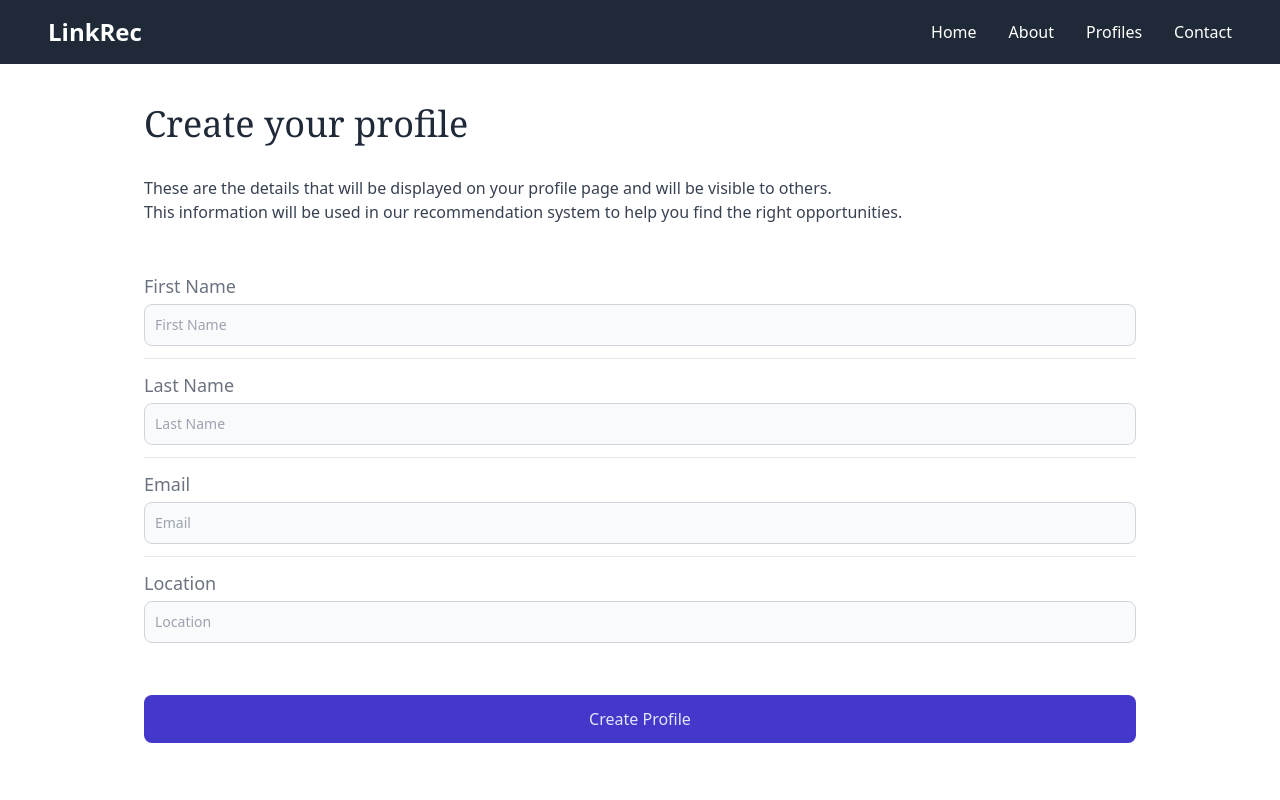
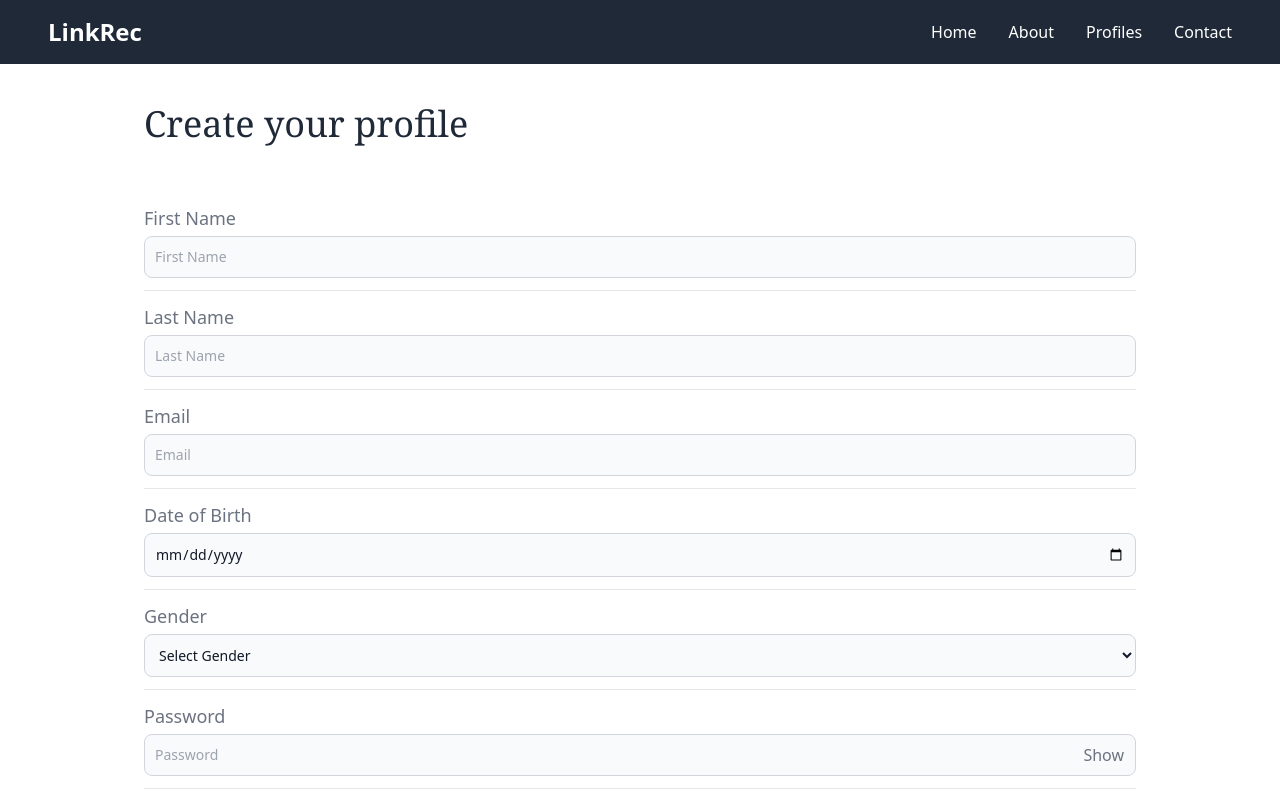
Before and after one commit to DonghoC-1951754/WebInfoProject, a React (Create React App) app in the folder front-end/linkrec-front-end/: page /profile-creation in a window 1280 px wide. Built offline with nearby package versions, Linux system fonts and the light colour scheme.

Commit message:
profile creation finished

```diff
--- a/front-end/linkrec-front-end/src/GraphQL/mutations.js
+++ b/front-end/linkrec-front-end/src/GraphQL/mutations.js
@@ -1,25 +1,79 @@
 import { gql } from '@apollo/client';
 
 export const CREATE_PROFILE = gql`
-  mutation CreateProfile($firstName: String!, $name: String!, $email: String!, $location: String!) {
-    createProfile(firstName: $firstName, name: $name, email: $email, location: $location) {
+  mutation CreateProfile(
+    $firstName: String!,
+    $name: String!,
+    $email: String!,
+    $password: String!,
+    $dateOfBirth: Date!,
+    $location: LocationInput!,
+    $gender: String!
+  ) {
+    createProfile(
+      firstName: $firstName,
+      name: $name,
+      email: $email,
+      password: $password,
+      dateOfBirth: $dateOfBirth,
+      location: $location,
+      gender: $gender
+    ) {
       id
       firstName
       name
       email
-      location
+      gender
+      dateOfBirth
+      location {
+        country
+        city
+        cityCode
+        street
+        houseNumber
+      }
     }
   }
 `;
 
 export const UPDATE_PROFILE = gql`
-  mutation UpdateProfile($id: ID!, $firstName: String!, $name: String, $email: String, $location: String) {
-    updateProfile(id: $id, firstName: $firstName, name: $name, email: $email, location: $location) {
+  mutation UpdateProfile(
+    $id: ID!,
+    $firstName: String,
+    $name: String,
+    $email: String,
+    $password: String,
+    $dateOfBirth: Date,
+    $location: LocationInput,
+    $gender: String,
+    $educations: [EducationInput!],
+    $experiences: [ExperienceInput!]
+  ) {
+    updateProfile(
+      id: $id,
+      firstName: $firstName,
+      name: $name,
+      email: $email,
+      password: $password,
+      dateOfBirth: $dateOfBirth,
+      location: $location,
+      gender: $gender,
+      educations: $educations,
+      experiences: $experiences
+    ) {
       id
       firstName
       name
       email
-      location
+      gender
+      dateOfBirth
+      location {
+        country
+        city
+        cityCode
+        street
+        houseNumber
+      }
     }
   }
 `;
--- a/front-end/linkrec-front-end/src/components/ProfileCreationForm.js
+++ b/front-end/linkrec-front-end/src/components/ProfileCreationForm.js
@@ -1,35 +1,94 @@
 import { Link } from "react-router-dom";
-import React, { useState } from 'react';
-import { useMutation, useQuery,  useLazyQuery } from "@apollo/client";
-import { GET_PROFILES,CHECK_EMAIL_EXISTS  } from "../GraphQL/queries";
-import { CREATE_PROFILE } from '../GraphQL/mutations';
+import React, { useState } from "react";
+import { useMutation, useLazyQuery } from "@apollo/client";
+import { CHECK_EMAIL_EXISTS } from "../GraphQL/queries";
+import { CREATE_PROFILE } from "../GraphQL/mutations";
 
 function ProfileCreationForm() {
   const [formData, setFormData] = useState({
-    firstName: '',
-    name: '',
-    email: '',
-    location: '',
+    firstName: "",
+    name: "",
+    email: "",
+    password: "",
+    dateOfBirth: "",
+    gender: "",
+    location: {
+      country: "",
+      city: "",
+      cityCode: "",
+      street: "",
+      houseNumber: "",
+    },
   });
-
+  const [passwordVisible, setPasswordVisible] = useState(false);
+  const emailRegex = /^[^\s@]+@[^\s@]+\.[^\s@]+$/;
   const [createProfile, { loading, error, data }] = useMutation(CREATE_PROFILE);
-  const [checkEmailExists, { loading: emailCheckLoading }] = useLazyQuery(
-    CHECK_EMAIL_EXISTS,
-    {
+  const [checkEmailExists, { loading: emailCheckLoading }] = useLazyQuery(CHECK_EMAIL_EXISTS, {
     fetchPolicy: "network-only",
-    }
-  );
+  });
 
   const handleInputChange = (e) => {
     const { id, value } = e.target;
+
+    if (id === "email") {
+      if (!emailRegex.test(value)) {
+        e.target.setCustomValidity("Please enter a valid email address.");
+      } else {
+        e.target.setCustomValidity("");
+      }
+    }
+
+    if (id.startsWith("location.")) {
+      const field = id.split(".")[1];
+
+      if (field === "cityCode" && !/^\d*$/.test(value)) {
+        return; // Allow only numeric input
+      }
+
+      setFormData((prev) => ({
+        ...prev,
+        location: {
+          ...prev.location,
+          [field]: value,
+        },
+      }));
+    } else {
       setFormData((prev) => ({
         ...prev,
         [id]: value,
       }));
+    }
+  };
+
+  const handlePasswordVisibilityToggle = () => {
+    setPasswordVisible(!passwordVisible);
   };
 
   const handleSubmit = async () => {
-    const { firstName, name, email, location } = formData;
+    const { firstName, name, email, password, dateOfBirth, gender, location } = formData;
+
+    // Ensure required fields are filled
+    if (
+      !firstName ||
+      !name ||
+      !email ||
+      !password ||
+      !dateOfBirth ||
+      !gender ||
+      !location.country ||
+      !location.city ||
+      !location.cityCode
+    ) {
+      alert("Please fill in all required fields.");
+      return;
+    }
+
+    // Validate email format
+    const emailRegex = /^[^\s@]+@[^\s@]+\.[^\s@]+$/;
+    if (!emailRegex.test(email)) {
+      alert("Please enter a valid email address.");
+      return;
+    }
 
     // Check if the email exists
     try {
@@ -40,9 +99,17 @@ function ProfileCreationForm() {
         return;
       }
 
-      // Create the profile if email does not exist
+      // Create the profile
       await createProfile({
-        variables: { firstName, name, email, location },
+        variables: {
+          firstName,
+          name,
+          email,
+          password,
+          dateOfBirth,
+          gender,
+          location,
+        },
       });
       alert("Profile created successfully!");
     } catch (err) {
@@ -52,95 +119,194 @@ function ProfileCreationForm() {
 
   return (
     <section className="w-full overflow-hidden dark:bg-gray-900 flex-grow">
-      <div className="flex flex-col">
+      <div className="flex flex-col h-screen">
         <div className="sm:w-[80%] xs:w-[90%] mx-auto flex py-6">
           <h1 className="w-full text-left my-4 sm:mx-4 xs:pl-4 text-gray-800 dark:text-white lg:text-4xl md:text-3xl sm:text-3xl xs:text-xl font-serif">
             Create your profile
           </h1>
         </div>
+        <div className="overflow-y-auto flex-grow">
+          <form>
             <div className="xl:w-[80%] lg:w-[90%] md:w-[90%] sm:w-[92%] xs:w-[90%] mx-auto flex flex-col gap-4 relative lg:-top-8 md:-top-6 sm:-top-4 xs:-top-4 p-4">
-          <p className="w-fit text-gray-700 dark:text-gray-400 text-md py-2">
-            These are the details that will be displayed on your profile page
-            and will be visible to others.<br></br>This information will be used
-            in our recommendation system to help you find the right
-            opportunities.
-          </p>
               <div className="w-full my-auto py-6 flex flex-col justify-center gap-2">
-            <div className="w-full flex sm:flex-row xs:flex-col gap-2 justify-center">
                 <div className="w-full">
                   <dl className="text-gray-900 divide-y divide-gray-200 dark:text-white dark:divide-gray-700">
-                  <div className="flex flex-col pb-3">
+                    {[
+                      { id: "firstName", label: "First Name", type: "text", placeholder: "First Name" },
+                      { id: "name", label: "Last Name", type: "text", placeholder: "Last Name" },
+                      { id: "email", label: "Email", type: "email", placeholder: "Email" },
+                      { id: "dateOfBirth", label: "Date of Birth", type: "date", placeholder: "" },
+                    ].map((field) => (
+                      <div key={field.id} className="flex flex-col py-3">
                         <label
-                      htmlFor="firstName"
+                          htmlFor={field.id}
                           className="mb-1 text-gray-500 md:text-lg dark:text-gray-400"
                         >
-                      First Name
+                          {field.label}
                         </label>
                         <input
-                      type="text"
-                      id="firstName"
-                      value={formData.firstName}
+                          id={field.id}
+                          type={field.type}
+                          value={formData[field.id]}
                           onChange={handleInputChange}
                           className="bg-gray-50 border border-gray-300 text-gray-900 text-sm rounded-lg focus:ring-blue-500 focus:border-blue-500 block w-full p-2.5 dark:bg-gray-700 dark:border-gray-600 dark:placeholder-gray-400 dark:text-white dark:focus:ring-blue-500 dark:focus:border-blue-500"
-                      placeholder="First Name"
+                          placeholder={field.placeholder}
                           required
                         />
                       </div>
+                    ))}
+
                     <div className="flex flex-col py-3">
                       <label
-                      htmlFor="name"
+                        htmlFor="gender"
                         className="mb-1 text-gray-500 md:text-lg dark:text-gray-400"
                       >
-                      Last Name
+                        Gender
+                      </label>
+                      <select
+                        id="gender"
+                        value={formData.gender}
+                        onChange={handleInputChange}
+                        className="bg-gray-50 border border-gray-300 text-gray-900 text-sm rounded-lg focus:ring-blue-500 focus:border-blue-500 block w-full p-2.5 dark:bg-gray-700 dark:border-gray-600 dark:placeholder-gray-400 dark:text-white dark:focus:ring-blue-500 dark:focus:border-blue-500"
+                        required
+                      >
+                        <option value="" disabled>
+                          Select Gender
+                        </option>
+                        <option value="male">Male</option>
+                        <option value="female">Female</option>
+                        <option value="other">Other</option>
+                      </select>
+                    </div>
+
+                    {/* Password with Show/Hide Toggle */}
+                    <div className="flex flex-col py-3">
+                      <label
+                        htmlFor="password"
+                        className="mb-1 text-gray-500 md:text-lg dark:text-gray-400"
+                      >
+                        Password
+                      </label>
+                      <div className="relative">
+                        <input
+                          id="password"
+                          type={passwordVisible ? "text" : "password"}
+                          value={formData.password}
+                          onChange={handleInputChange}
+                          className="bg-gray-50 border border-gray-300 text-gray-900 text-sm rounded-lg focus:ring-blue-500 focus:border-blue-500 block w-full p-2.5 dark:bg-gray-700 dark:border-gray-600 dark:placeholder-gray-400 dark:text-white dark:focus:ring-blue-500 dark:focus:border-blue-500"
+                          placeholder="Password"
+                          required
+                        />
+                        <button
+                          type="button"
+                          onClick={handlePasswordVisibilityToggle}
+                          className="absolute top-1/2 right-3 transform -translate-y-1/2 text-gray-500"
+                        >
+                          {passwordVisible ? "Hide" : "Show"}
+                        </button>
+                      </div>
+                    </div>
+
+                    {/* Location Fields */}
+                    {[
+                      { id: "location.country", label: "Country", placeholder: "Country" },
+                    ].map((field) => (
+                      <div key={field.id} className="flex flex-col py-3">
+                        <label
+                          htmlFor={field.id}
+                          className="mb-1 text-gray-500 md:text-lg dark:text-gray-400"
+                        >
+                          {field.label}
                         </label>
                         <input
+                          id={field.id}
                           type="text"
-                      id="name"
-                      value={formData.name}
+                          value={formData.location[field.id.split(".")[1]] || ""}
                           onChange={handleInputChange}
                           className="bg-gray-50 border border-gray-300 text-gray-900 text-sm rounded-lg focus:ring-blue-500 focus:border-blue-500 block w-full p-2.5 dark:bg-gray-700 dark:border-gray-600 dark:placeholder-gray-400 dark:text-white dark:focus:ring-blue-500 dark:focus:border-blue-500"
-                      placeholder="Last Name"
+                          placeholder={field.placeholder}
                           required
                         />
                       </div>
-                  <div className="flex flex-col py-3">
+                    ))}
+
+                    {/* City and City Code in Flexbox */}
+                    <div className="flex gap-4">
+                      <div className="flex flex-col py-3 flex-1">
                         <label
-                      htmlFor="email"
+                          htmlFor="location.city"
                           className="mb-1 text-gray-500 md:text-lg dark:text-gray-400"
                         >
-                      Email
+                          City
                         </label>
                         <input
-                      type="email"
-                      id="email"
-                      value={formData.email}
+                          id="location.city"
+                          type="text"
+                          value={formData.location.city}
                           onChange={handleInputChange}
                           className="bg-gray-50 border border-gray-300 text-gray-900 text-sm rounded-lg focus:ring-blue-500 focus:border-blue-500 block w-full p-2.5 dark:bg-gray-700 dark:border-gray-600 dark:placeholder-gray-400 dark:text-white dark:focus:ring-blue-500 dark:focus:border-blue-500"
-                      placeholder="Email"
+                          placeholder="City"
                           required
                         />
                       </div>
-                  <div className="flex flex-col py-3">
+                      <div className="flex flex-col py-3 flex-1">
                         <label
-                      htmlFor="location"
+                          htmlFor="location.cityCode"
                           className="mb-1 text-gray-500 md:text-lg dark:text-gray-400"
                         >
-                      Location
+                          City Code
                         </label>
                         <input
+                          id="location.cityCode"
                           type="text"
-                      id="location"
-                      value={formData.location}
+                          value={formData.location.cityCode}
                           onChange={handleInputChange}
                           className="bg-gray-50 border border-gray-300 text-gray-900 text-sm rounded-lg focus:ring-blue-500 focus:border-blue-500 block w-full p-2.5 dark:bg-gray-700 dark:border-gray-600 dark:placeholder-gray-400 dark:text-white dark:focus:ring-blue-500 dark:focus:border-blue-500"
-                      placeholder="Location"
+                          placeholder="City Code"
                           required
                         />
+                      </div>
+                    </div>
+
+                    {/* Optional Street and House Number */}
+                    <div className="flex gap-2">
+                      <div className="flex flex-col py-3 flex-1">
+                        <label
+                          htmlFor="location.street"
+                          className="mb-1 text-gray-500 md:text-lg dark:text-gray-400"
+                        >
+                          Street (Optional)
+                        </label>
+                        <input
+                          id="location.street"
+                          type="text"
+                          value={formData.location.street}
+                          onChange={handleInputChange}
+                          className="bg-gray-50 border border-gray-300 text-gray-900 text-sm rounded-lg focus:ring-blue-500 focus:border-blue-500 block w-full p-2.5 dark:bg-gray-700 dark:border-gray-600 dark:placeholder-gray-400 dark:text-white dark:focus:ring-blue-500 dark:focus:border-blue-500"
+                          placeholder="Street"
+                        />
+                      </div>
+                      <div className="flex flex-col py-3 flex-1">
+                        <label
+                          htmlFor="location.houseNumber"
+                          className="mb-1 text-gray-500 md:text-lg dark:text-gray-400"
+                        >
+                          House Number (Optional)
+                        </label>
+                        <input
+                          id="location.houseNumber"
+                          type="text"
+                          value={formData.location.houseNumber}
+                          onChange={handleInputChange}
+                          className="bg-gray-50 border border-gray-300 text-gray-900 text-sm rounded-lg focus:ring-blue-500 focus:border-blue-500 block w-full p-2.5 dark:bg-gray-700 dark:border-gray-600 dark:placeholder-gray-400 dark:text-white dark:focus:ring-blue-500 dark:focus:border-blue-500"
+                          placeholder="House Number"
+                        />
+                      </div>
                     </div>
                   </dl>
                 </div>
               </div>
-          </div>
+
               <button
                 onClick={handleSubmit}
                 disabled={loading || emailCheckLoading}
@@ -148,8 +314,11 @@ function ProfileCreationForm() {
               >
                 {loading || emailCheckLoading ? "Checking..." : "Create Profile"}
               </button>
+
               {error && <p className="text-red-500">Error: {error.message}</p>}
               {data && <p className="text-green-500">Profile created successfully!</p>}
+            </div>
+          </form>
         </div>
       </div>
     </section>
```
Also changed, not shown: 2 other files (tests, documents, lock files or other folders). Lines whose indentation alone changed are shown as unchanged.
